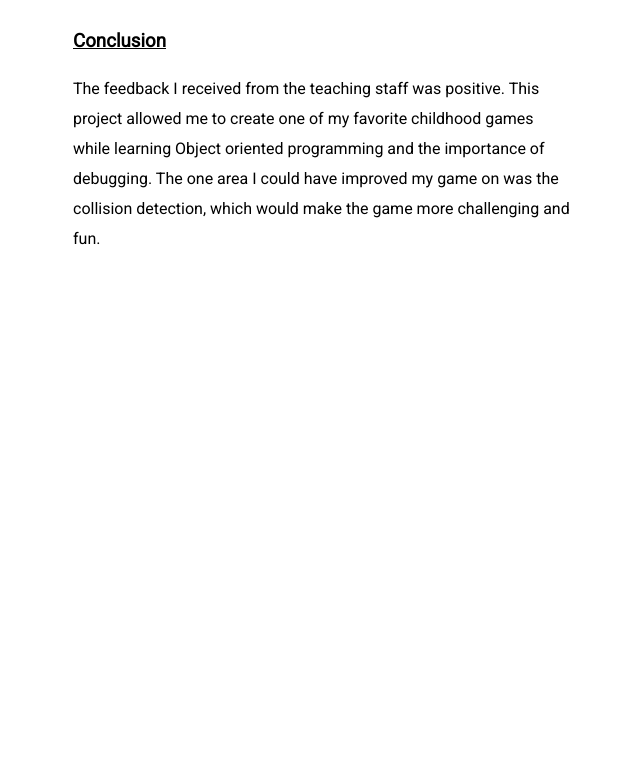
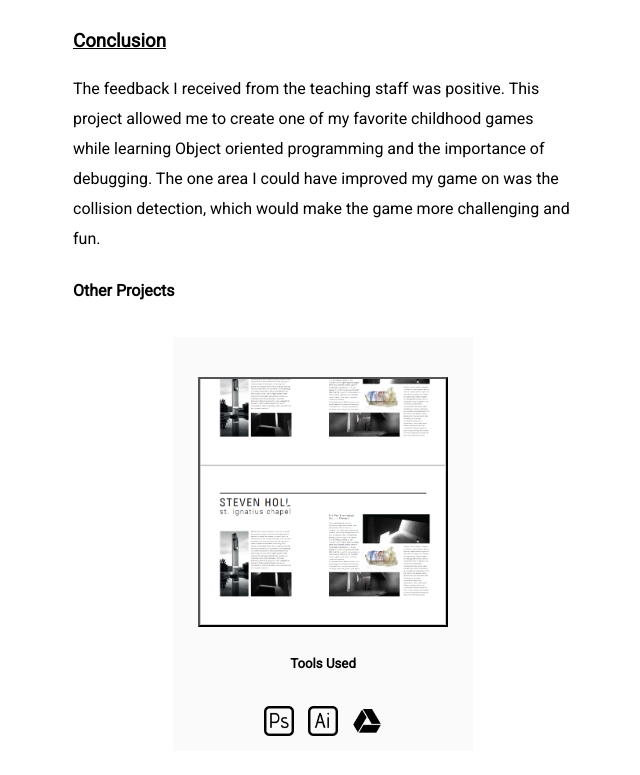
Before and after one commit to pranav47/PortFolio339, a plain HTML site: page project2.html in a window 1280 px wide. Shown: the part 3071-3846 px from the top of the page, without its empty margins (325-965 px from the left). Before the commit the page ends 3357 px from the top, so only its background shows below. Drawn offline with Linux system fonts and the light colour scheme.

Commit message:
added other projects in the projects pages

```diff
--- a/project2.html
+++ b/project2.html
@@ -60,6 +60,22 @@
 <p>The feedback I received from the teaching staff was positive. This project allowed me to create one of my favorite childhood games while learning Object oriented programming and the importance of debugging. The one area I could have improved my game on was the collision detection, which would make the game more challenging and fun.</p>
 
 
+<h4>Other Projects</h4>
+<div class="projectsBar">
+<section class="projectsList">
+<div id="button1">
+<div class="projectBox">
+<button onclick="window.location.href = 'project1.html';">Visual Design</button>
+<h5>Tools Used</h5>
+
+<div class="skillLogo">
+<img src="img/ailogo.png">
+<img src="img/ailogo2.png">
+<img src="img/drivelogo.png">
+</div>
+</div>
+</div>
+
 </div>
 </div>
 </div>
```
Also changed, not shown: project1.html (+16 -0 lines).
